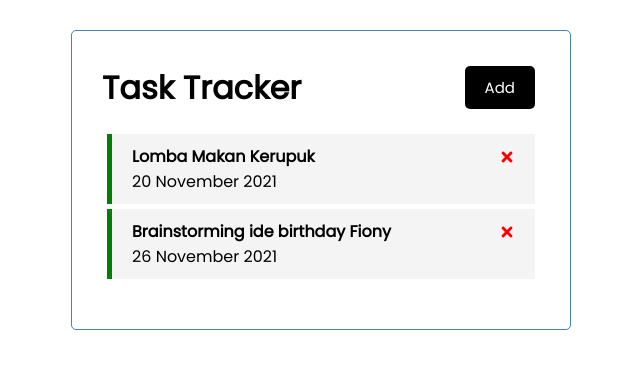
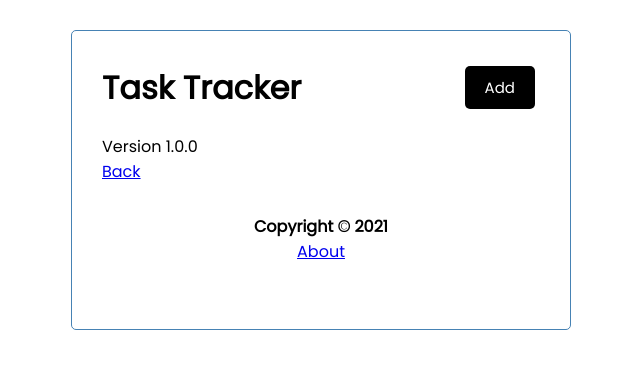
Before and after one commit to maliefrr/react-task-tracker, a React (Create React App) app: page /about in a window 1280 px wide. Shown: the top 368 px of the page, without its empty margins (319-959 px from the left). Built offline with nearby package versions, Linux system fonts and the light colour scheme; data requests are answered from the project's data file.

Commit message:
add about and footer component and add react router

```diff
--- a/src/App.js
+++ b/src/App.js
@@ -1,7 +1,10 @@
 import { useState, useEffect } from "react";
+import { BrowserRouter as Router, Route, Routes } from "react-router-dom";
 import Header from "./components/Header";
 import Tasks from "./components/Tasks";
 import AddTask from "./components/AddTask";
+import Footer from "./components/Footer";
+import About from "./components/About";
 
 function App() {
 	const [showAddTask, setShowAddTask] = useState(false);
@@ -75,11 +78,21 @@ function App() {
 	};
 
 	return (
-		<div className="container">
-			<Header onAdd={() => setShowAddTask(!showAddTask)} showAdd={showAddTask} />
-			{showAddTask ? <AddTask onAdd={addTask} /> : ""}
-			{tasks.length > 0 ? <Tasks tasks={tasks} onDelete={deleteTask} onToggle={toggleReminder} /> : <div>No Task to Show</div>}
-		</div>
+		<Router>
+			<div className="container">
+				<Header onAdd={() => setShowAddTask(!showAddTask)} showAdd={showAddTask} />
+
+				<Routes>
+					<Route
+						path="/"
+						exact
+						element={(showAddTask ? <AddTask onAdd={addTask} /> : "", tasks.length > 0 ? <Tasks tasks={tasks} onDelete={deleteTask} onToggle={toggleReminder} /> : <div>No Task to Show</div>)}
+					/>
+					<Route path="/about" element={<About />} />
+				</Routes>
+				<Footer />
+			</div>
+		</Router>
 	);
 }
 
--- /dev/null
+++ b/src/components/About.js
@@ -0,0 +1,12 @@
+import { Link } from "react-router-dom";
+
+const About = () => {
+	return (
+		<div>
+			<p>Version 1.0.0</p>
+			<Link to="/">Back</Link>
+		</div>
+	);
+};
+
+export default About;
--- /dev/null
+++ b/src/components/Footer.js
@@ -0,0 +1,12 @@
+import { Link } from "react-router-dom";
+
+const Footer = () => {
+	return (
+		<footer>
+			<h4>Copyright &copy; 2021</h4>
+			<Link to="/about">About</Link>
+		</footer>
+	);
+};
+
+export default Footer;
```
